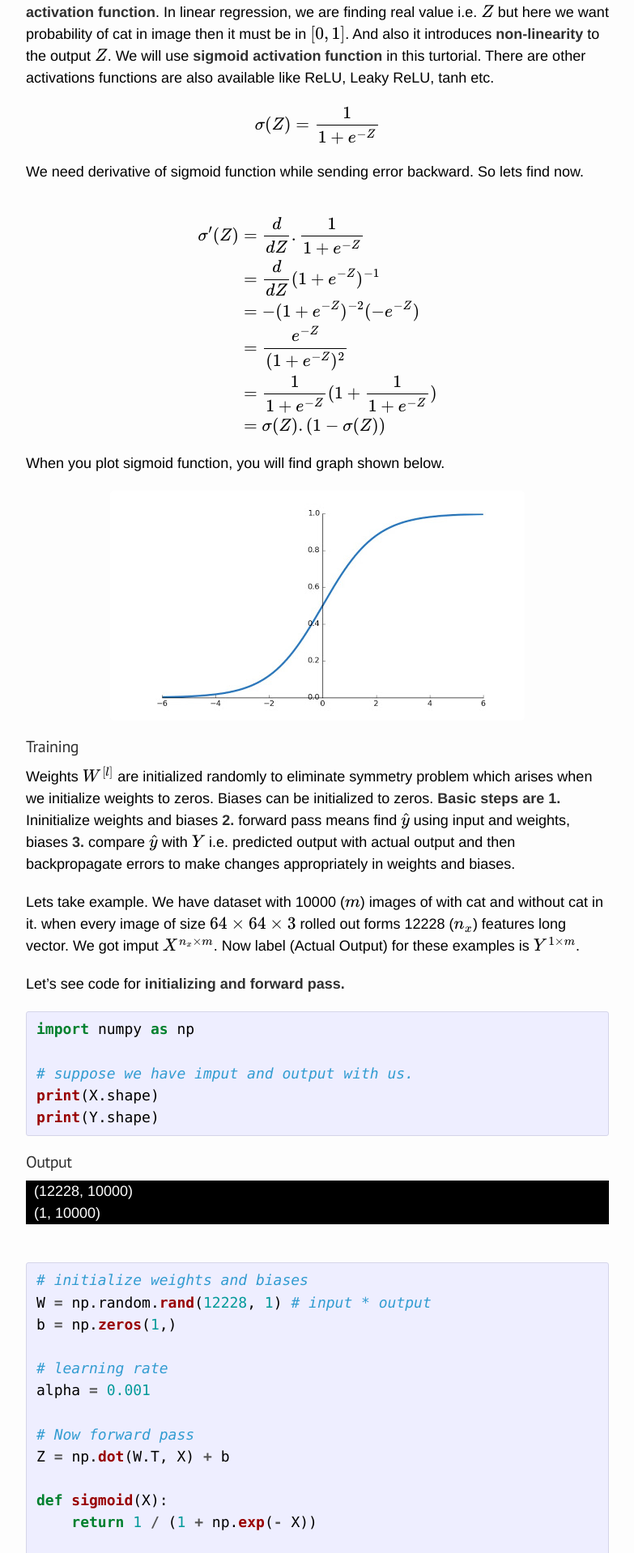
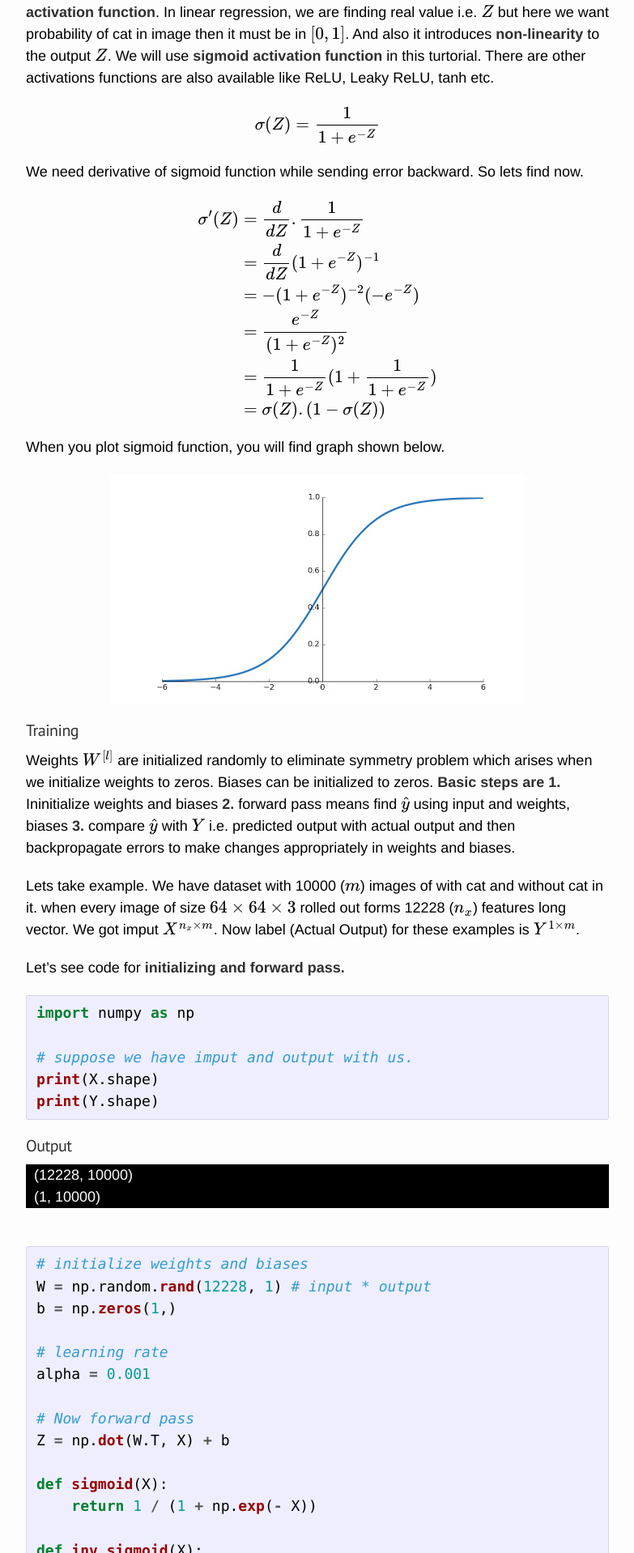
Before and after one commit to PSKP-95/pskp-95.github.io, a Jekyll site: the page built from _posts/2020-04-24-neural-network-and-deep-learning.md, in a window 1280 px wide. Shown: the part 2977-4895 px from the top of the page at 81% size, without its empty margins (248-1031 px from the left). Built offline with Jekyll 4.4.1, drawn with Linux system fonts in a browser that asks for light colours; nearby versions of some CDN libraries; comment, search, counter and statistics services are not loaded.

```diff
--- a/public/css/lanyon.css
+++ b/public/css/lanyon.css
@@ -668,11 +668,15 @@
   margin-right: auto;
 }
 
-.scrollable{
+/* .scrollable{
   overflow:auto;
   color: black;
-}
+} */
 
 strong {
   font-weight: bold;
 }
+
+.MathJax{
+  overflow:auto;
+}
```
